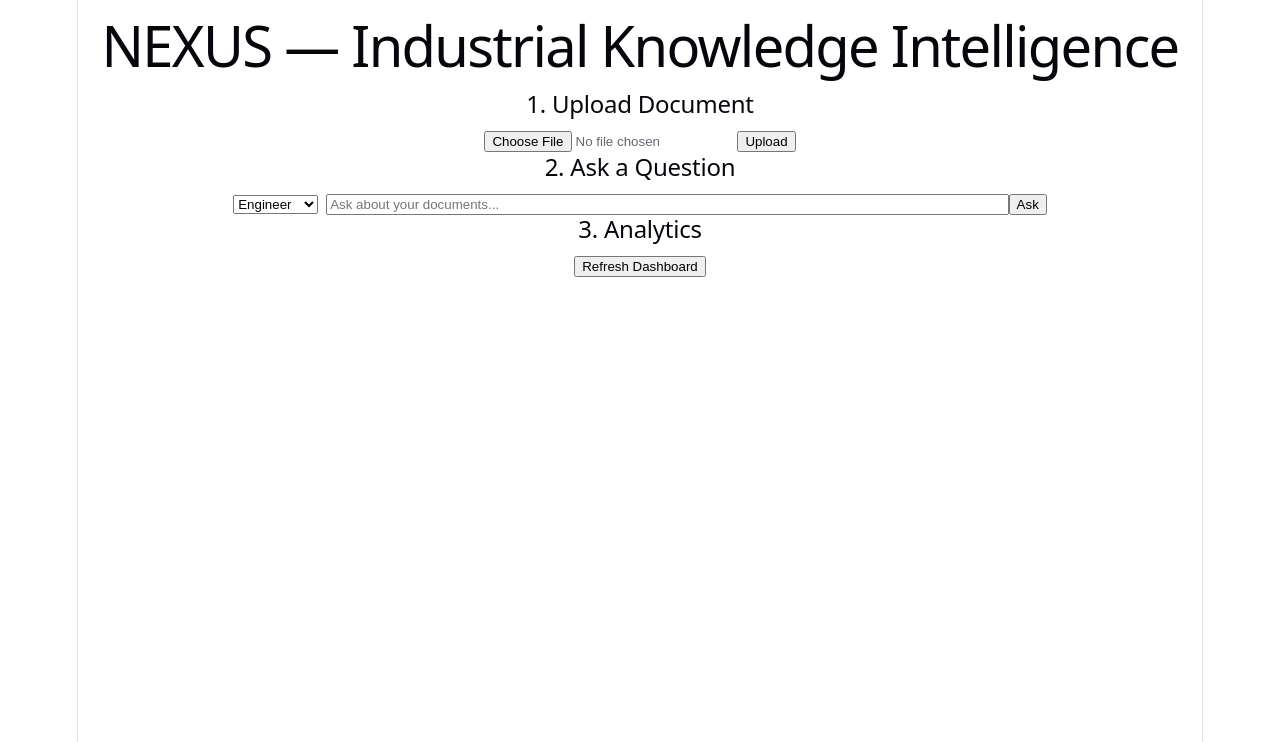
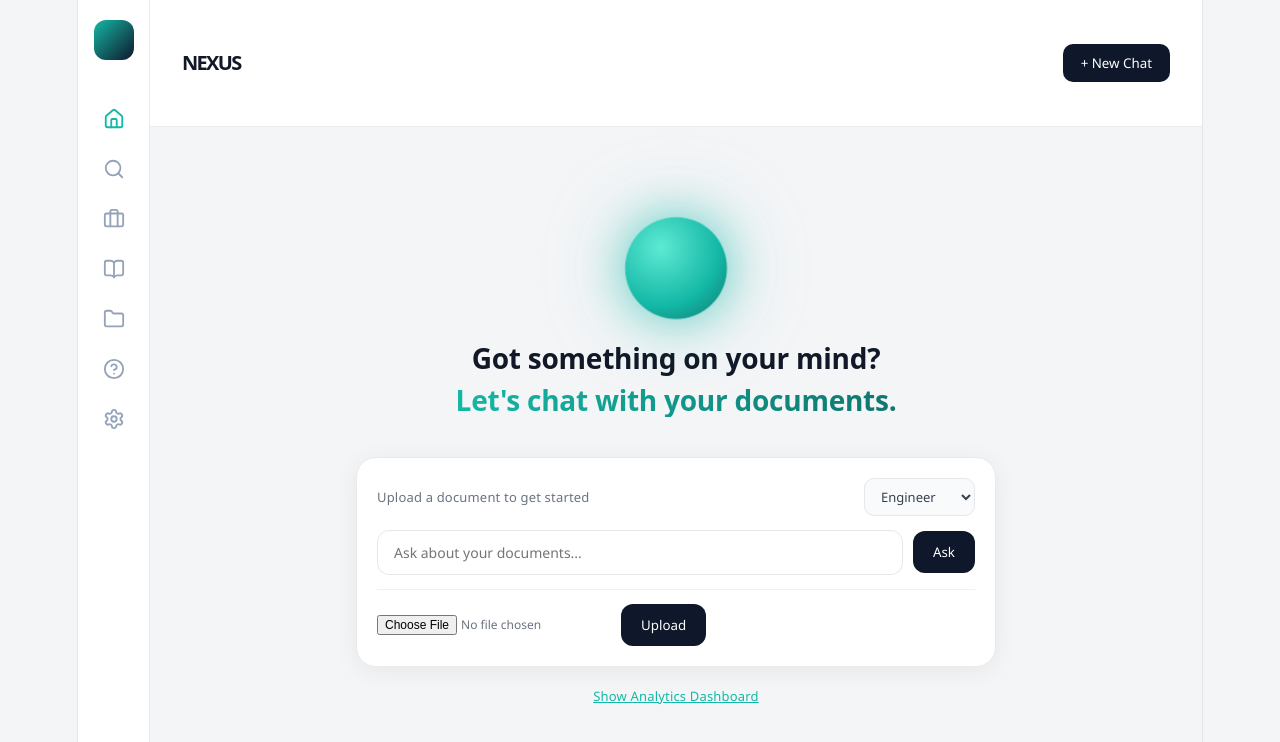
Before and after one commit to Vaibhavsaini14/ET-AI-Hackathon-2026, a React app in the folder frontend/: page / in a window 1280 px wide. Shown: the top 742 px of the page. Built offline with nearby package versions, Linux system fonts and the light colour scheme; the HTML template or start-up script is replaced by a standard one.

Commit message:
Day 8: Redesigned frontend UI

```diff
--- a/frontend/src/App.css
+++ b/frontend/src/App.css
@@ -1,184 +1,288 @@
-.counter {
-  font-size: 16px;
-  padding: 5px 10px;
-  border-radius: 5px;
-  color: var(--accent);
-  background: var(--accent-bg);
-  border: 2px solid transparent;
-  transition: border-color 0.3s;
+* {
+  box-sizing: border-box;
+  margin: 0;
+  padding: 0;
+  font-family: 'Segoe UI', system-ui, sans-serif;
+}
+
+body {
+  background: #f4f5f7;
+}
+
+.app-layout {
+  display: flex;
+  min-height: 100vh;
+}
+
+/* Sidebar */
+.sidebar {
+  width: 72px;
+  background: #ffffff;
+  border-right: 1px solid #eaeaea;
+  display: flex;
+  flex-direction: column;
+  align-items: center;
+  padding: 20px 0;
+  gap: 28px;
+}
+
+.sidebar-logo {
+  width: 40px;
+  height: 40px;
+  border-radius: 12px;
+  background: linear-gradient(135deg, #14b8a6, #0f172a);
+  margin-bottom: 20px;
+}
+
+.sidebar-icon {
+  color: #94a3b8;
+  cursor: pointer;
+  transition: color 0.2s;
+}
+
+.sidebar-icon:hover,
+.sidebar-icon.active {
+  color: #14b8a6;
+}
+
+/* Main area */
+.main-area {
+  flex: 1;
+  display: flex;
+  flex-direction: column;
+}
+
+.topbar {
+  display: flex;
+  justify-content: space-between;
+  align-items: center;
+  padding: 18px 32px;
+  background: #ffffff;
+  border-bottom: 1px solid #eaeaea;
+}
+
+.topbar h1 {
+  font-size: 20px;
+  font-weight: 600;
+  color: #111827;
+}
+
+.topbar-actions {
+  display: flex;
+  align-items: center;
+  gap: 12px;
+}
+
+.new-chat-btn {
+  background: #0f172a;
+  color: white;
+  border: none;
+  padding: 10px 18px;
+  border-radius: 10px;
+  font-weight: 500;
+  cursor: pointer;
+}
+
+/* Center content */
+.center-content {
+  flex: 1;
+  display: flex;
+  flex-direction: column;
+  align-items: center;
+  justify-content: center;
+  padding: 40px;
+}
+
+/* Animated glowing orb */
+.orb {
+  width: 100px;
+  height: 100px;
+  border-radius: 50%;
+  background: radial-gradient(circle at 35% 30%, #5eead4, #14b8a6 60%, #0f766e 100%);
+  box-shadow: 0 0 40px rgba(20, 184, 166, 0.5), 0 0 80px rgba(20, 184, 166, 0.25);
+  animation: pulse-glow 3s ease-in-out infinite;
   margin-bottom: 24px;
+}
 
-  &:hover {
-    border-color: var(--accent-border);
+@keyframes pulse-glow {
+  0%, 100% {
+    transform: scale(1);
+    box-shadow: 0 0 40px rgba(20, 184, 166, 0.5), 0 0 80px rgba(20, 184, 166, 0.25);
   }
-  &:focus-visible {
-    outline: 2px solid var(--accent);
-    outline-offset: 2px;
+  50% {
+    transform: scale(1.08);
+    box-shadow: 0 0 60px rgba(20, 184, 166, 0.7), 0 0 110px rgba(20, 184, 166, 0.4);
   }
 }
 
-.hero {
-  position: relative;
-
-  .base,
-  .framework,
-  .vite {
-    inset-inline: 0;
-    margin: 0 auto;
+.headline {
+  text-align: center;
+  margin-bottom: 32px;
 }
 
-  .base {
-    width: 170px;
-    position: relative;
-    z-index: 0;
+.headline h2 {
+  font-size: 28px;
+  font-weight: 700;
+  color: #111827;
 }
 
-  .framework,
-  .vite {
-    position: absolute;
+.headline .highlight {
+  background: linear-gradient(90deg, #14b8a6, #0f766e);
+  -webkit-background-clip: text;
+  -webkit-text-fill-color: transparent;
 }
 
-  .framework {
-    z-index: 1;
-    top: 34px;
-    height: 28px;
-    transform: perspective(2000px) rotateZ(300deg) rotateX(44deg) rotateY(39deg)
-      scale(1.4);
+/* Chat card */
+.chat-card {
+  width: 100%;
+  max-width: 640px;
+  background: white;
+  border-radius: 20px;
+  box-shadow: 0 4px 24px rgba(0,0,0,0.06);
+  padding: 20px;
+  border: 1px solid #eaeaea;
 }
 
-  .vite {
-    z-index: 0;
-    top: 107px;
-    height: 26px;
-    width: auto;
-    transform: perspective(2000px) rotateZ(300deg) rotateX(40deg) rotateY(39deg)
-      scale(0.8);
-  }
+.chat-card-header {
+  display: flex;
+  justify-content: space-between;
+  align-items: center;
+  margin-bottom: 14px;
+  font-size: 13px;
+  color: #6b7280;
 }
 
-#center {
-  display: flex;
-  flex-direction: column;
-  gap: 25px;
-  place-content: center;
-  place-items: center;
-  flex-grow: 1;
-
-  @media (max-width: 1024px) {
-    padding: 32px 20px 24px;
-    gap: 18px;
-  }
+.role-select {
+  padding: 8px 12px;
+  border-radius: 10px;
+  border: 1px solid #e5e7eb;
+  font-size: 13px;
+  color: #374151;
+  background: #f9fafb;
 }
 
-#next-steps {
+.input-row {
   display: flex;
-  border-top: 1px solid var(--border);
-  text-align: left;
-
-  & > div {
-    flex: 1 1 0;
-    padding: 32px;
-    @media (max-width: 1024px) {
-      padding: 24px 20px;
-    }
+  gap: 10px;
+  align-items: center;
 }
 
-  .icon {
-    margin-bottom: 16px;
-    width: 22px;
-    height: 22px;
+.query-input {
+  flex: 1;
+  padding: 12px 16px;
+  border-radius: 12px;
+  border: 1px solid #e5e7eb;
+  font-size: 14px;
+  outline: none;
 }
 
-  @media (max-width: 1024px) {
-    flex-direction: column;
-    text-align: center;
-  }
+.query-input:focus {
+  border-color: #14b8a6;
 }
 
-#docs {
-  border-right: 1px solid var(--border);
-
-  @media (max-width: 1024px) {
-    border-right: none;
-    border-bottom: 1px solid var(--border);
-  }
+.ask-btn {
+  background: #0f172a;
+  color: white;
+  border: none;
+  padding: 12px 20px;
+  border-radius: 12px;
+  cursor: pointer;
+  font-weight: 500;
+  white-space: nowrap;
 }
 
-#next-steps ul {
-  list-style: none;
-  padding: 0;
-  display: flex;
-  gap: 8px;
-  margin: 32px 0 0;
-
-  .logo {
-    height: 18px;
+.ask-btn:disabled {
+  opacity: 0.6;
+  cursor: not-allowed;
 }
 
-  a {
-    color: var(--text-h);
-    font-size: 16px;
-    border-radius: 6px;
-    background: var(--social-bg);
+.upload-row {
   display: flex;
-    padding: 6px 12px;
   align-items: center;
-    gap: 8px;
-    text-decoration: none;
-    transition: box-shadow 0.3s;
-
-    &:hover {
-      box-shadow: var(--shadow);
-    }
-    .button-icon {
-      height: 18px;
-      width: 18px;
-    }
+  gap: 10px;
+  margin-top: 14px;
+  padding-top: 14px;
+  border-top: 1px solid #f1f1f1;
+  font-size: 13px;
+  color: #6b7280;
 }
 
-  @media (max-width: 1024px) {
-    margin-top: 20px;
-    flex-wrap: wrap;
-    justify-content: center;
-
-    li {
-      flex: 1 1 calc(50% - 8px);
+.upload-status {
+  font-size: 12px;
+  color: #14b8a6;
+  margin-top: 6px;
 }
 
-    a {
+/* Result panel */
+.result-panel {
   width: 100%;
-      justify-content: center;
-      box-sizing: border-box;
-    }
-  }
+  max-width: 640px;
+  margin-top: 20px;
+  background: white;
+  border-radius: 16px;
+  padding: 20px;
+  border: 1px solid #eaeaea;
+  text-align: left;
 }
 
-#spacer {
-  height: 88px;
-  border-top: 1px solid var(--border);
-  @media (max-width: 1024px) {
-    height: 48px;
-  }
+.result-answer {
+  font-size: 14px;
+  color: #111827;
+  line-height: 1.5;
+  margin-bottom: 12px;
 }
 
-.ticks {
-  position: relative;
-  width: 100%;
-
-  &::before,
-  &::after {
-    content: '';
-    position: absolute;
-    top: -4.5px;
-    border: 5px solid transparent;
+.result-meta {
+  display: flex;
+  flex-wrap: wrap;
+  gap: 8px;
+  margin-bottom: 12px;
 }
 
-  &::before {
-    left: 0;
-    border-left-color: var(--border);
+.badge {
+  font-size: 11px;
+  padding: 4px 10px;
+  border-radius: 20px;
+  background: #f0fdfa;
+  color: #0f766e;
+  border: 1px solid #ccfbf1;
 }
-  &::after {
-    right: 0;
-    border-right-color: var(--border);
+
+.badge.cached {
+  background: #fef9c3;
+  color: #854d0e;
+  border-color: #fef08a;
 }
+
+.sources-list {
+  list-style: none;
+  font-size: 13px;
+  color: #4b5563;
 }
+
+.sources-list li {
+  padding: 6px 0;
+  border-bottom: 1px solid #f3f4f6;
+}
+
+/* Analytics */
+.analytics-toggle {
+  margin-top: 16px;
+  font-size: 13px;
+  color: #14b8a6;
+  cursor: pointer;
+  text-decoration: underline;
+}
+
+.analytics-box {
+  width: 100%;
+  max-width: 640px;
+  margin-top: 12px;
+  background: #0f172a;
+  color: #5eead4;
+  padding: 16px;
+  border-radius: 12px;
+  font-size: 12px;
+  text-align: left;
+  overflow-x: auto;
+}
--- a/frontend/src/App.jsx
+++ b/frontend/src/App.jsx
@@ -1,4 +1,5 @@
 import { useState } from "react";
+import { Home, Search, Briefcase, BookOpen, Folder, HelpCircle, Settings } from "lucide-react";
 import { uploadDocument, sendQuery, getAnalytics } from "./api";
 import "./App.css";
 
@@ -10,13 +11,14 @@
   const [file, setFile] = useState(null);
   const [uploadStatus, setUploadStatus] = useState("");
   const [analytics, setAnalytics] = useState(null);
+  const [showAnalytics, setShowAnalytics] = useState(false);
 
   const handleUpload = async () => {
     if (!file) return;
     setUploadStatus("Uploading...");
     try {
       const data = await uploadDocument(file);
-      setUploadStatus(`Uploaded: ${data.title || data.doc_id} — status: ${data.status}`);
+      setUploadStatus(`Uploaded: ${data.filename || data.doc_id} — ${data.status}`);
     } catch (err) {
       setUploadStatus("Upload failed: " + err.message);
     }
@@ -36,70 +38,126 @@
   };
 
   const handleAnalytics = async () => {
+    if (showAnalytics) {
+      setShowAnalytics(false);
+      return;
+    }
     const data = await getAnalytics();
     setAnalytics(data);
+    setShowAnalytics(true);
+  };
+
+  const handleKeyDown = (e) => {
+    if (e.key === "Enter") handleQuery();
   };
 
   return (
-    <div className="app">
-      <h1>NEXUS — Industrial Knowledge Intelligence</h1>
+    <div className="app-layout">
+      {/* Sidebar */}
+      <div className="sidebar">
+        <div className="sidebar-logo"></div>
+        <Home className="sidebar-icon active" size={22} />
+        <Search className="sidebar-icon" size={22} />
+        <Briefcase className="sidebar-icon" size={22} />
+        <BookOpen className="sidebar-icon" size={22} />
+        <Folder className="sidebar-icon" size={22} />
+        <HelpCircle className="sidebar-icon" size={22} />
+        <Settings className="sidebar-icon" size={22} />
+      </div>
 
-      <section className="panel">
-        <h2>1. Upload Document</h2>
-        <input type="file" onChange={(e) => setFile(e.target.files[0])} />
-        <button onClick={handleUpload}>Upload</button>
-        <p>{uploadStatus}</p>
-      </section>
+      {/* Main area */}
+      <div className="main-area">
+        <div className="topbar">
+          <h1>NEXUS</h1>
+          <div className="topbar-actions">
+            <button className="new-chat-btn" onClick={() => { setResult(null); setQuery(""); }}>
+              + New Chat
+            </button>
+          </div>
+        </div>
 
-      <section className="panel">
-        <h2>2. Ask a Question</h2>
-        <select value={userRole} onChange={(e) => setUserRole(e.target.value)}>
+        <div className="center-content">
+          <div className="orb"></div>
+
+          <div className="headline">
+            <h2>Got something on your mind?</h2>
+            <h2 className="highlight">Let's chat with your documents.</h2>
+          </div>
+
+          <div className="chat-card">
+            <div className="chat-card-header">
+              <span>Upload a document to get started</span>
+              <select
+                className="role-select"
+                value={userRole}
+                onChange={(e) => setUserRole(e.target.value)}
+              >
                 <option value="technician">Technician</option>
                 <option value="engineer">Engineer</option>
                 <option value="manager">Manager</option>
               </select>
+            </div>
+
+            <div className="input-row">
               <input
                 type="text"
+                className="query-input"
                 value={query}
                 onChange={(e) => setQuery(e.target.value)}
+                onKeyDown={handleKeyDown}
                 placeholder="Ask about your documents..."
-          style={{ width: "60%", marginLeft: "8px" }}
               />
-        <button onClick={handleQuery} disabled={loading}>
+              <button className="ask-btn" onClick={handleQuery} disabled={loading}>
                 {loading ? "Thinking..." : "Ask"}
               </button>
+            </div>
+
+            <div className="upload-row">
+              <input
+                type="file"
+                onChange={(e) => setFile(e.target.files[0])}
+                style={{ fontSize: "12px" }}
+              />
+              <button className="ask-btn" onClick={handleUpload}>
+                Upload
+              </button>
+            </div>
+            {uploadStatus && <p className="upload-status">{uploadStatus}</p>}
+          </div>
 
           {result && (
-          <div className="result">
-            <p><strong>Answer:</strong> {result.answer}</p>
-            <p>
-              <strong>Agent:</strong> {result.agent_used} |{" "}
-              <strong>Intent:</strong> {result.intent} |{" "}
-              <strong>Confidence:</strong> {result.confidence} |{" "}
-              <strong>Cached:</strong> {String(result.cached)} |{" "}
-              <strong>Time:</strong> {result.processing_time_ms}ms
-            </p>
-            <h4>Sources:</h4>
-            <ul>
-              {result.sources?.map((s, i) => (
+            <div className="result-panel">
+              <p className="result-answer">{result.answer}</p>
+              <div className="result-meta">
+                <span className="badge">{result.agent_used}</span>
+                <span className="badge">{result.intent}</span>
+                <span className="badge">{result.confidence}</span>
+                <span className={`badge ${result.cached ? "cached" : ""}`}>
+                  {result.cached ? "Cached" : "Fresh"}
+                </span>
+                <span className="badge">{result.processing_time_ms}ms</span>
+              </div>
+              {result.sources && result.sources.length > 0 && (
+                <ul className="sources-list">
+                  {result.sources.map((s, i) => (
                     <li key={i}>
                       [{s.index}] {s.title} — Page {s.page}
                     </li>
                   ))}
                 </ul>
+              )}
             </div>
           )}
-      </section>
 
-      <section className="panel">
-        <h2>3. Analytics</h2>
-        <button onClick={handleAnalytics}>Refresh Dashboard</button>
-        {analytics && (
-          <pre style={{ textAlign: "left", background: "#111", color: "#0f0", padding: "10px" }}>
-            {JSON.stringify(analytics, null, 2)}
-          </pre>
+          <div className="analytics-toggle" onClick={handleAnalytics}>
+            {showAnalytics ? "Hide Analytics" : "Show Analytics Dashboard"}
+          </div>
+
+          {showAnalytics && analytics && (
+            <pre className="analytics-box">{JSON.stringify(analytics, null, 2)}</pre>
           )}
-      </section>
+        </div>
+      </div>
     </div>
   );
 }
```
Lines whose indentation alone changed are shown as unchanged.
